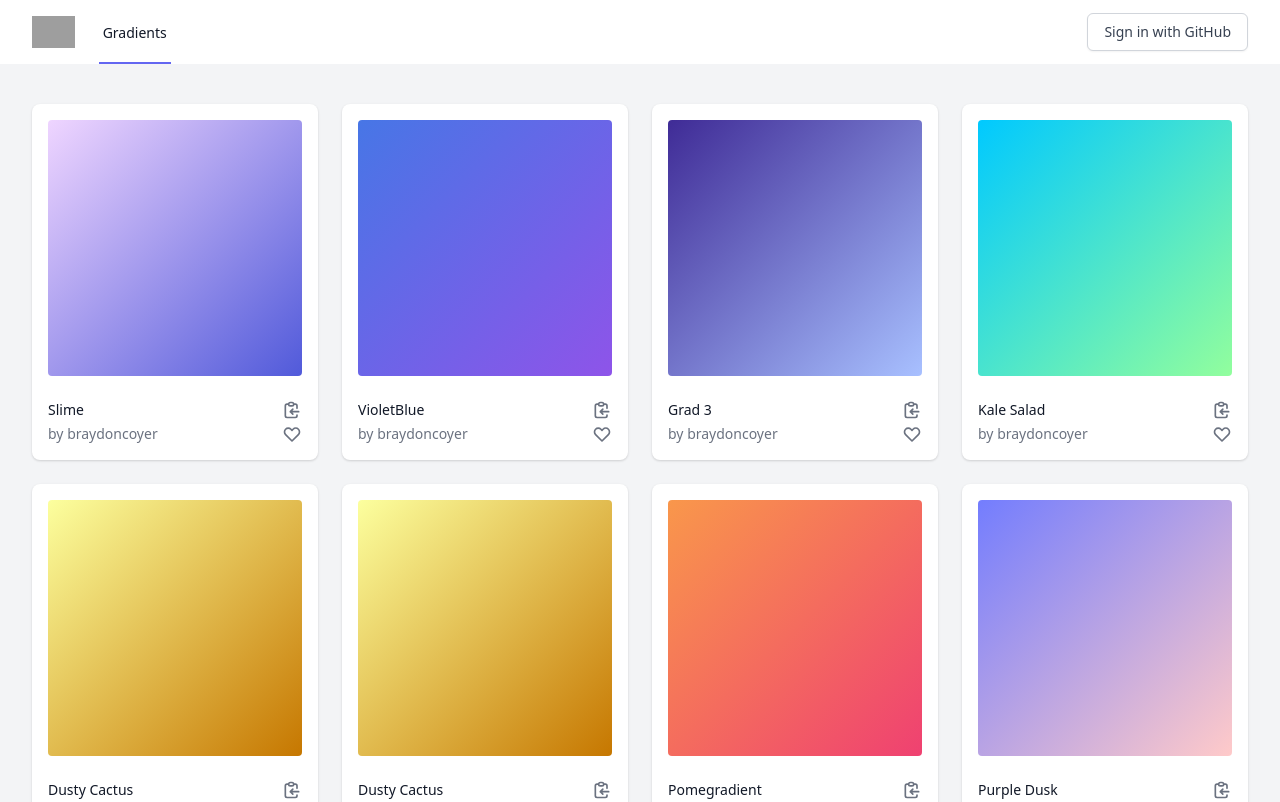
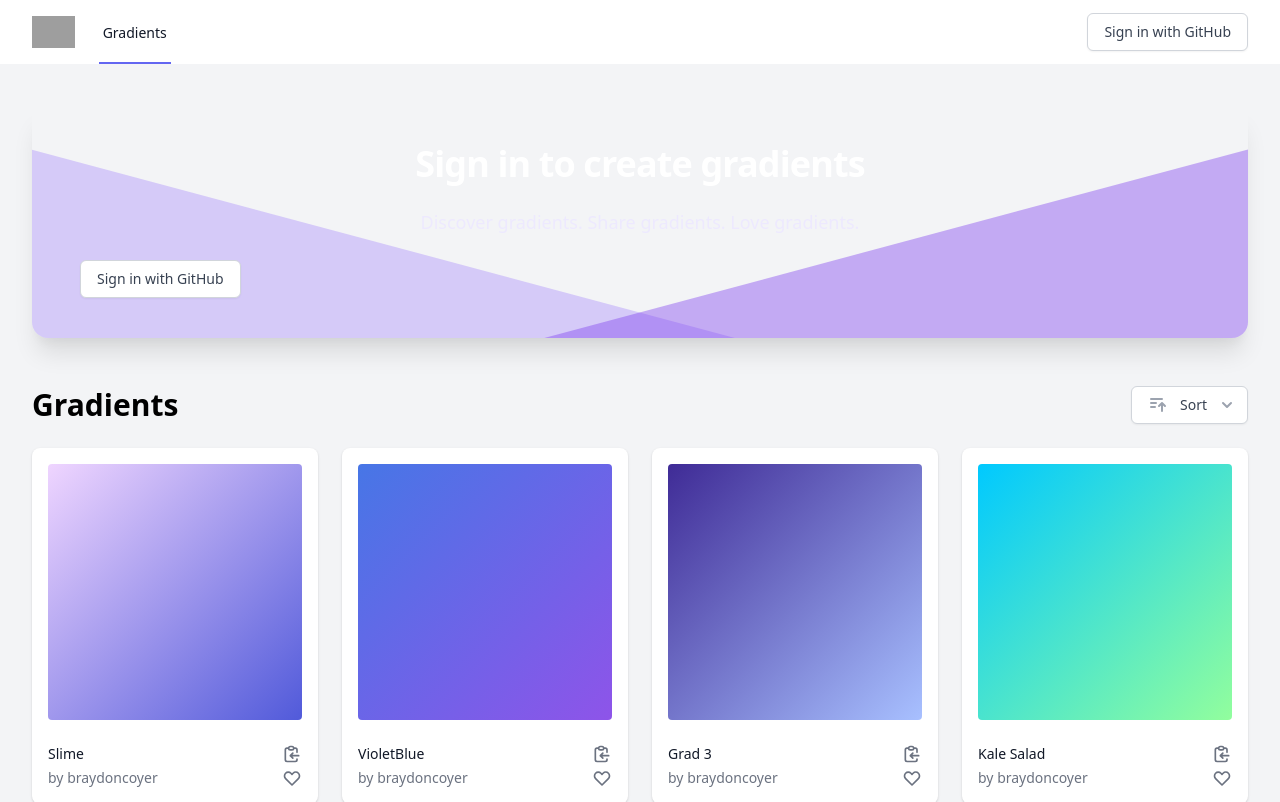
Before and after one commit to braydoncoyer/pomegradient, a Next.js app: page / in a window 1280 px wide. Shown: the top 802 px of the page. Built offline with nearby package versions, Linux system fonts and the light colour scheme; no server answers; grey boxes are pictures that could not be loaded.

Commit message:
Added cta section to sign in on index page

```diff
--- a/components/Header.tsx
+++ b/components/Header.tsx
@@ -171,7 +171,7 @@ function HeaderComponent() {
                   {/* Desktop Profile Dropdown */}
                   {profileOpen && (
                     <div
-                      className="origin-top-right absolute right-0 mt-2 w-48 rounded-md shadow-lg py-1 bg-white ring-1 ring-black ring-opacity-5 focus:outline-none"
+                      className="z-20 origin-top-right absolute right-0 mt-2 w-48 rounded-md shadow-lg py-1 bg-white ring-1 ring-black ring-opacity-5 focus:outline-none"
                       role="menu"
                       aria-orientation="vertical"
                       aria-labelledby="user-menu"
--- a/components/Layout.tsx
+++ b/components/Layout.tsx
@@ -1,15 +1,19 @@
 import { FooterComponent } from './Footer'
 
-function Layout({ children }) {
+function Layout({ children, footer = false }) {
   return (
     <>
       <div className="min-h-screen bg-gray-100">
         <div className="py-10">
           <main>
-            <div className="max-w-7xl mx-auto sm:px-6 lg:px-8">{children}</div>
+            <div className="max-w-7xl mx-auto px-6 lg:px-8">{children}</div>
           </main>
         </div>
-        <FooterComponent />
+        {footer && (
+          <div className="max-w-7xl mx-auto px-6 lg:px-8">
+            <FooterComponent />
+          </div>
+        )}
       </div>
     </>
   )
--- a/pages/index.tsx
+++ b/pages/index.tsx
@@ -2,8 +2,14 @@ import { GetStaticProps, NextPage } from 'next'
 import Gradient from '../models/Gradient'
 import { Layout } from '../components/Layout'
 import { GradientCardList } from '../components/GradientCardList'
+import { useState } from 'react'
+import { useSession, signIn } from 'next-auth/client'
 
 const IndexPage: NextPage<any> = ({ gradients }) => {
+  const [session] = useSession()
+  const [sortOptionOpen, setSortOptionOpen] = useState(false)
+  // const [sortValue, setSortValue] = useState('recent')
+
   if (!gradients) {
     return (
       <div>
@@ -13,7 +19,116 @@ const IndexPage: NextPage<any> = ({ gradients }) => {
   }
 
   return (
-    <Layout>
+    <Layout footer>
+      {!session && (
+        <div className="relative mb-12 ">
+          <div className="mx-auto w-full">
+            <div className="relative rounded-2xl px-6 py-10 bg-gradient-to-r from-[#737dfe] to-[#ffcac9] overflow-hidden shadow-xl sm:px-12 ">
+              <div aria-hidden="true" className="absolute inset-0 -mt-72 sm:-mt-32 md:mt-0">
+                <svg
+                  className="absolute inset-0 h-full w-full"
+                  preserveAspectRatio="xMidYMid slice"
+                  xmlns="http://www.w3.org/2000/svg"
+                  fill="none"
+                  viewBox="0 0 1463 360"
+                >
+                  <path
+                    className="text-purple-400 text-opacity-40"
+                    fill="currentColor"
+                    d="M-82.673 72l1761.849 472.086-134.327 501.315-1761.85-472.086z"
+                  />
+                  <path
+                    className="text-purple-600 text-opacity-40"
+                    fill="currentColor"
+                    d="M-217.088 544.086L1544.761 72l134.327 501.316-1761.849 472.086z"
+                  />
+                </svg>
+              </div>
+              <div className="relative">
+                <div className="sm:text-center">
+                  <h2 className="text-3xl font-extrabold text-white tracking-tight sm:text-4xl">
+                    Sign in to create gradients
+                  </h2>
+                  <p className="mt-3 md:mt-6 mx-auto max-w-2xl text-lg text-purple-100">
+                    Discover gradients. Share gradients. Love gradients.
+                  </p>
+                </div>
+                <div className="flex items-center mt-3 md:mt-6">
+                  <button
+                    onClick={() => signIn('github')}
+                    type="button"
+                    className="inline-flex items-center px-4 py-2 border border-gray-300 shadow-sm text-sm font-medium rounded-md text-gray-700 bg-white hover:bg-gray-50 focus:outline-none focus:ring-2 focus:ring-offset-2 focus:ring-indigo-500"
+                  >
+                    Sign in with GitHub
+                  </button>
+                </div>
+              </div>
+            </div>
+          </div>
+        </div>
+      )}
+      <div className="flex items-center mb-6">
+        <h2 className="flex-1 text-2xl font-bold leading-7  sm:text-3xl sm:truncate">Gradients</h2>
+        <div className="relative">
+          <button
+            onClick={() => setSortOptionOpen(!sortOptionOpen)}
+            type="button"
+            className="w-full bg-white border border-gray-300 rounded-md shadow-sm px-4 py-2 inline-flex justify-center text-sm font-medium text-gray-700 hover:bg-gray-50 focus:outline-none focus:ring-2 focus:ring-offset-2 focus:ring-indigo-500"
+            id="sort-menu"
+            aria-expanded="false"
+            aria-haspopup="true"
+          >
+            <svg
+              className="mr-3 h-5 w-5 text-gray-400"
+              xmlns="http://www.w3.org/2000/svg"
+              viewBox="0 0 20 20"
+              fill="currentColor"
+              aria-hidden="true"
+            >
+              <path d="M3 3a1 1 0 000 2h11a1 1 0 100-2H3zM3 7a1 1 0 000 2h5a1 1 0 000-2H3zM3 11a1 1 0 100 2h4a1 1 0 100-2H3zM13 16a1 1 0 102 0v-5.586l1.293 1.293a1 1 0 001.414-1.414l-3-3a1 1 0 00-1.414 0l-3 3a1 1 0 101.414 1.414L13 10.414V16z" />
+            </svg>
+            Sort
+            <svg
+              className="ml-2.5 -mr-1.5 h-5 w-5 text-gray-400"
+              xmlns="http://www.w3.org/2000/svg"
+              viewBox="0 0 20 20"
+              fill="currentColor"
+              aria-hidden="true"
+            >
+              <path
+                fillRule="evenodd"
+                d="M5.293 7.293a1 1 0 011.414 0L10 10.586l3.293-3.293a1 1 0 111.414 1.414l-4 4a1 1 0 01-1.414 0l-4-4a1 1 0 010-1.414z"
+                clipRule="evenodd"
+              />
+            </svg>
+          </button>
+          {sortOptionOpen && (
+            <div
+              className="origin-top-right z-10 absolute right-0 mt-2 w-56 rounded-md shadow-lg bg-white ring-1 ring-black ring-opacity-5 focus:outline-none"
+              role="menu"
+              aria-orientation="vertical"
+              aria-labelledby="sort-menu"
+            >
+              <div className="py-1" role="none">
+                <a
+                  href="#"
+                  className="block px-4 py-2 text-sm text-gray-700 hover:bg-gray-100 hover:text-gray-900"
+                  role="menuitem"
+                >
+                  Most recent
+                </a>
+                <a
+                  href="#"
+                  className="block px-4 py-2 text-sm text-gray-700 hover:bg-gray-100 hover:text-gray-900"
+                  role="menuitem"
+                >
+                  Most popular
+                </a>
+              </div>
+            </div>
+          )}
+        </div>
+      </div>
       <GradientCardList gradients={gradients} />
       {/* <div className="h-96 bg-gradient-to-tr from-[#009CFF] via-[#E348A4] to-[#FC6F63]"></div> */}
     </Layout>
```
